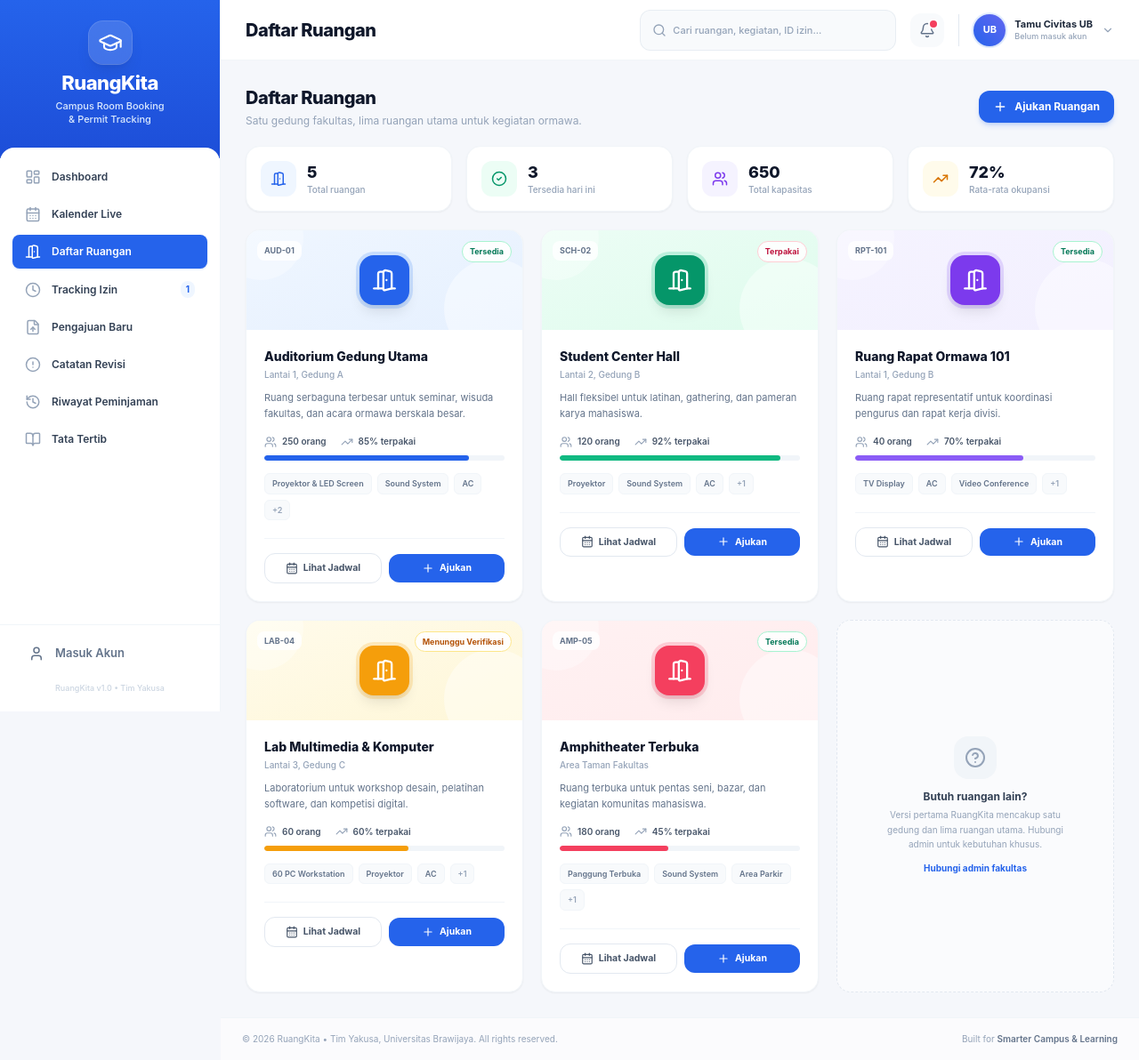
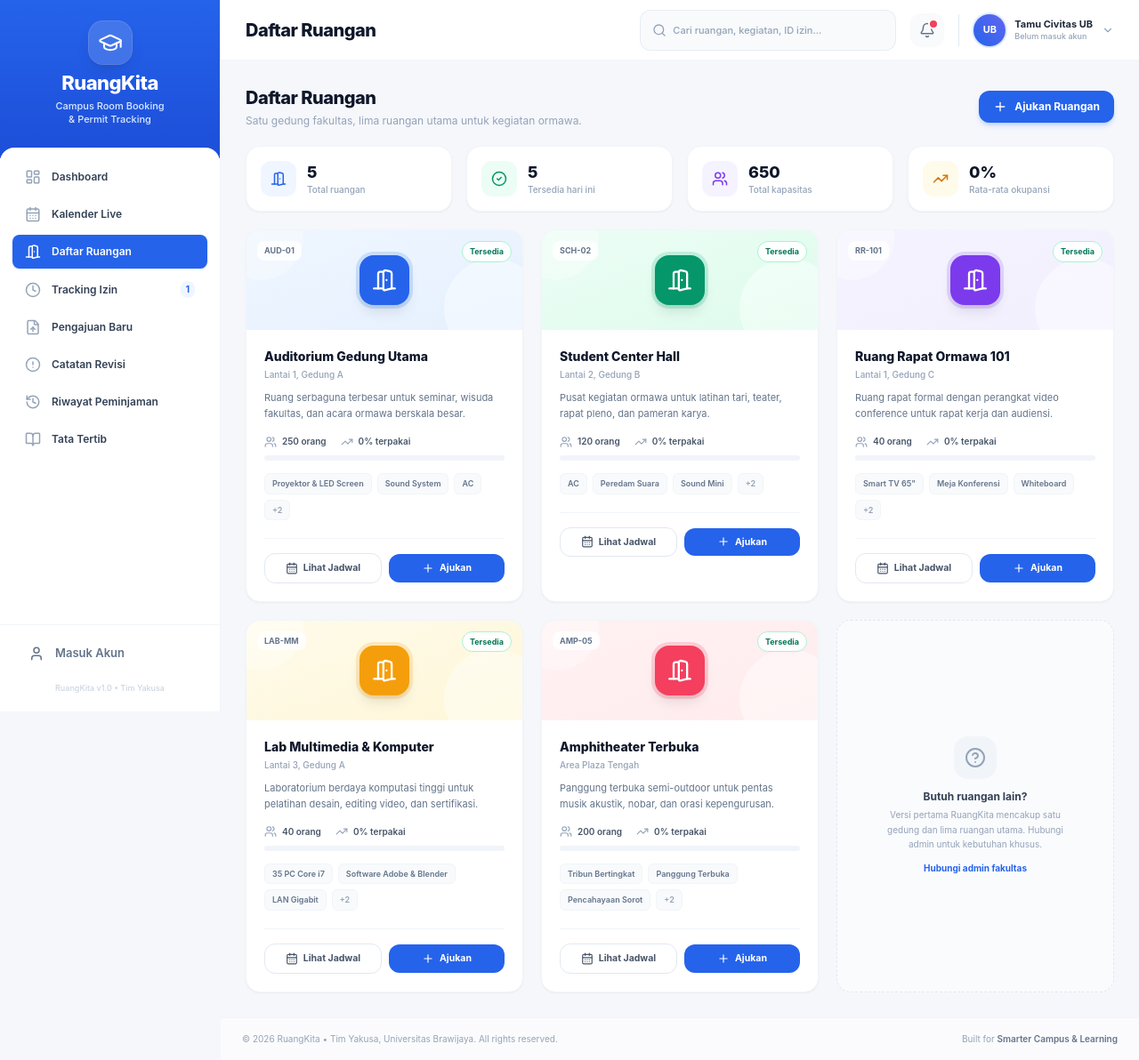
Before and after one commit to Zenqirtz/RuangKita, a Laravel app: page /rooms in a window 1280 px wide. Shown: the whole page at 89% size. Run offline with Laravel 12, Linux system fonts and the light colour scheme; tables that the repository leaves empty hold one stand-in row (values such as "Sample post"); style sheets or scripts are compiled from the project's sources; some libraries are stand-ins or nearby versions; some web fonts are replaced.

Commit message:
feat: restore calendar bottom sections with live db records and wire rooms page to real data

```diff
--- /dev/null
+++ b/app/Http/Controllers/RoomController.php
@@ -0,0 +1,140 @@
+<?php
+
+namespace App\Http\Controllers;
+
+use App\Models\Permit;
+use Carbon\Carbon;
+use Illuminate\Http\Request;
+use Inertia\Inertia;
+use Inertia\Response;
+
+class RoomController extends Controller
+{
+    /**
+     * Display rooms list with dynamic occupancy and availability calculated from DB.
+     */
+    public function index(Request $request): Response
+    {
+        $today = Carbon::today();
+
+        // Get approved permits for today
+        $todayApprovedPermits = Permit::query()
+            ->whereDate('date', $today)
+            ->where('stage', 'approved')
+            ->get();
+
+        // Get all approved permits this month to calculate occupancy per room
+        $startOfMonth = $today->copy()->startOfMonth();
+        $endOfMonth = $today->copy()->endOfMonth();
+        $monthApprovedPermits = Permit::query()
+            ->whereBetween('date', [$startOfMonth->format('Y-m-d'), $endOfMonth->format('Y-m-d')])
+            ->where('stage', 'approved')
+            ->get();
+
+        $roomsData = [
+            [
+                'id' => 1,
+                'name' => 'Auditorium Gedung Utama',
+                'shortName' => 'Auditorium',
+                'code' => 'AUD-01',
+                'capacity' => 250,
+                'floor' => 'Lantai 1, Gedung A',
+                'accent' => 'blue',
+                'facilities' => ['Proyektor & LED Screen', 'Sound System', 'AC', 'Panggung', 'Wi-Fi'],
+                'description' => 'Ruang serbaguna terbesar untuk seminar, wisuda fakultas, dan acara ormawa berskala besar.',
+            ],
+            [
+                'id' => 2,
+                'name' => 'Student Center Hall',
+                'shortName' => 'Student Center',
+                'code' => 'SCH-02',
+                'capacity' => 120,
+                'floor' => 'Lantai 2, Gedung B',
+                'accent' => 'emerald',
+                'facilities' => ['AC', 'Peredam Suara', 'Sound Mini', 'Matras Portabel', 'Wi-Fi'],
+                'description' => 'Pusat kegiatan ormawa untuk latihan tari, teater, rapat pleno, dan pameran karya.',
+            ],
+            [
+                'id' => 3,
+                'name' => 'Ruang Rapat Ormawa 101',
+                'shortName' => 'Ruang Rapat 101',
+                'code' => 'RR-101',
+                'capacity' => 40,
+                'floor' => 'Lantai 1, Gedung C',
+                'accent' => 'violet',
+                'facilities' => ['Smart TV 65"', 'Meja Konferensi', 'Whiteboard', 'AC', 'Webcam Group'],
+                'description' => 'Ruang rapat formal dengan perangkat video conference untuk rapat kerja dan audiensi.',
+            ],
+            [
+                'id' => 4,
+                'name' => 'Lab Multimedia & Komputer',
+                'shortName' => 'Lab Multimedia',
+                'code' => 'LAB-MM',
+                'capacity' => 40,
+                'floor' => 'Lantai 3, Gedung A',
+                'accent' => 'amber',
+                'facilities' => ['35 PC Core i7', 'Software Adobe & Blender', 'LAN Gigabit', 'AC', 'UPS'],
+                'description' => 'Laboratorium berdaya komputasi tinggi untuk pelatihan desain, editing video, dan sertifikasi.',
+            ],
+            [
+                'id' => 5,
+                'name' => 'Amphitheater Terbuka',
+                'shortName' => 'Amphitheater',
+                'code' => 'AMP-05',
+                'capacity' => 200,
+                'floor' => 'Area Plaza Tengah',
+                'accent' => 'rose',
+                'facilities' => ['Tribun Bertingkat', 'Panggung Terbuka', 'Pencahayaan Sorot', 'Stopkontak', 'Wi-Fi Outdoor'],
+                'description' => 'Panggung terbuka semi-outdoor untuk pentas musik akustik, nobar, dan orasi kepengurusan.',
+            ],
+        ];
+
+        // 30 days * 14 hours per month = 420 slot hours per room
+        $maxHoursPerMonth = 30 * 14;
+
+        $totalCapacity = 0;
+        $roomsWithStatus = [];
+        $occupiedCountToday = 0;
+
+        foreach ($roomsData as $room) {
+            $totalCapacity += $room['capacity'];
+
+            $isBookedToday = $todayApprovedPermits->contains('room_id', $room['id']);
+            if ($isBookedToday) {
+                $occupiedCountToday++;
+            }
+
+            // Calculate room occupancy based on booked hours this month
+            $roomBookedHours = $monthApprovedPermits
+                ->where('room_id', $room['id'])
+                ->reduce(function ($carry, $p) {
+                    $start = (int) substr($p->start, 0, 2);
+                    $end = (int) substr($p->end, 0, 2);
+
+                    return $carry + max(1, $end - $start);
+                }, 0);
+
+            $occupancyRate = round(($roomBookedHours / $maxHoursPerMonth) * 100);
+
+            $roomsWithStatus[] = array_merge($room, [
+                'status' => $isBookedToday ? 'booked' : 'available',
+                'occupancy' => min(100, max(0, $occupancyRate)),
+            ]);
+        }
+
+        $totalRooms = count($roomsData);
+        $availableTodayCount = $totalRooms - $occupiedCountToday;
+
+        $avgOccupancy = round(collect($roomsWithStatus)->avg('occupancy') ?? 0);
+
+        return Inertia::render('Rooms', [
+            'rooms' => $roomsWithStatus,
+            'stats' => [
+                'totalRooms' => $totalRooms,
+                'availableToday' => $availableTodayCount,
+                'totalCapacity' => $totalCapacity,
+                'avgOccupancy' => $avgOccupancy,
+            ],
+        ]);
+    }
+}
--- a/resources/js/Data/ruangkita.js
+++ b/resources/js/Data/ruangkita.js
@@ -197,51 +197,9 @@ export const quickAccess = [
     },
 ];
 
-export const weeklyOccupancy = [
-    { label: 'Auditorium', value: 34, color: '#2563EB' },
-    { label: 'Student Center', value: 24, color: '#10B981' },
-    { label: 'Lab Multimedia', value: 18, color: '#F59E0B' },
-    { label: 'Ruang Rapat', value: 14, color: '#8B5CF6' },
-    { label: 'Amphitheater', value: 10, color: '#F43F5E' },
-];
+export const weeklyOccupancy = [];
 
-export const dashboardStats = [
-    {
-        label: 'Ruangan Tersedia',
-        value: '3',
-        suffix: 'dari 5 ruangan',
-        icon: 'door',
-        accent: 'blue',
-    },
-    {
-        label: 'Menunggu Verifikasi',
-        value: '3',
-        suffix: 'Di admin fakultas',
-        icon: 'clock',
-        accent: 'violet',
-    },
-    {
-        label: 'Menunggu TTD',
-        value: '2',
-        suffix: 'Wakil Dekan III',
-        icon: 'fileCheck',
-        accent: 'amber',
-    },
-    {
-        label: 'Izin Disetujui',
-        value: '8',
-        suffix: 'Bulan ini',
-        icon: 'check',
-        accent: 'emerald',
-    },
-    {
-        label: 'Perlu Revisi',
-        value: '1',
-        suffix: 'Tindakan diperlukan',
-        icon: 'alert',
-        accent: 'rose',
-    },
-];
+export const dashboardStats = [];
 
 /**
  * Data kalender bersumber dari database nyata melalui CalendarController.
--- a/resources/js/Pages/Calendar.jsx
+++ b/resources/js/Pages/Calendar.jsx
@@ -56,6 +56,8 @@ export default function Calendar({
     prevWeek = null,
     nextWeek = null,
     stats = {},
+    todayRoomStatuses = [],
+    availableSlots = [],
 }) {
     const [roomFilter, setRoomFilter] = useState('all');
 
@@ -319,6 +321,80 @@ export default function Calendar({
                     </div>
                 </div>
             </section>
+
+            <section className="grid grid-cols-1 md:grid-cols-2 xl:grid-cols-3 gap-5 items-start">
+                <div className="md:col-span-2 xl:col-span-1 bg-white rounded-2xl border border-slate-100 shadow-sm p-5">
+                    <h3 className="text-sm font-bold text-slate-900">Status Ruangan Hari Ini</h3>
+                    <p className="text-[10px] text-slate-400 mt-0.5">Status dari pengajuan yang sudah disetujui.</p>
+                    <div className="mt-4 space-y-3">
+                        {todayRoomStatuses.length === 0 ? (
+                            <p className="text-[11px] text-slate-400">Data status ruangan belum tersedia.</p>
+                        ) : todayRoomStatuses.map((room) => (
+                            <div key={room.id} className="flex items-center justify-between gap-3">
+                                <div className="min-w-0">
+                                    <p className="text-[11px] font-bold text-slate-700 truncate">{room.shortName}</p>
+                                    <p className="text-[9px] text-slate-400">Kapasitas {room.capacity} orang</p>
+                                    {room.eventToday && (
+                                        <p className="text-[9px] text-slate-400 truncate">{room.eventToday} · {room.hoursToday}</p>
+                                    )}
+                                </div>
+                                <span className={`text-[9px] font-bold px-2 py-0.5 rounded-full border ${
+                                    room.hasSchedule
+                                        ? 'bg-blue-50 text-blue-700 border-blue-200'
+                                        : 'bg-slate-50 text-slate-600 border-slate-200'
+                                }`}>
+                                    {room.statusLabel}
+                                </span>
+                            </div>
+                        ))}
+                    </div>
+                </div>
+
+                <div className="bg-white rounded-2xl border border-slate-100 shadow-sm p-5">
+                    <h3 className="text-sm font-bold text-slate-900">Jadwal Ruangan</h3>
+                    <p className="text-[10px] text-slate-400 mt-0.5">Jadwal tersedia dari database minggu ini.</p>
+                    <div className="mt-4 space-y-2.5">
+                        {availableSlots.length === 0 ? (
+                            <p className="text-[11px] text-slate-400">Belum ada jadwal pengajuan di minggu ini.</p>
+                        ) : availableSlots.map((slot) => (
+                            <div
+                                key={slot.roomId}
+                                className="flex items-center justify-between gap-3 p-3 rounded-xl bg-slate-50 border border-slate-100"
+                            >
+                                <div className="min-w-0">
+                                    <p className="text-[11px] font-bold text-slate-700 truncate">{slot.room}</p>
+                                    <p className="text-[9.5px] text-slate-400 mt-0.5 truncate">{slot.time}</p>
+                                </div>
+                                <a
+                                    href="/bookings/create"
+                                    className="text-[9.5px] font-bold text-blue-600 bg-white border border-blue-100 px-2.5 py-1.5 rounded-lg hover:bg-blue-50 shrink-0"
+                                >
+                                    Ajukan
+                                </a>
+                            </div>
+                        ))}
+                    </div>
+                </div>
+
+                <div className="bg-gradient-to-br from-blue-600 to-indigo-700 rounded-2xl p-5 text-white shadow-lg shadow-blue-600/15 flex flex-col justify-between">
+                    <div>
+                        <div className="w-10 h-10 rounded-xl bg-white/15 flex items-center justify-center mb-3">
+                            <Icon name="shield" className="w-5 h-5 text-white" />
+                        </div>
+                        <h3 className="text-sm font-bold">Pemeriksaan Jadwal</h3>
+                        <p className="text-[11px] text-blue-100/90 leading-relaxed mt-2">
+                            Kalender menampilkan data pengajuan aktual. Pastikan cek ketersediaan sebelum mengirim pengajuan.
+                        </p>
+                    </div>
+                    <a
+                        href="/guidelines"
+                        className="mt-4 inline-flex items-center gap-1.5 text-[11px] font-bold text-white hover:gap-2.5 transition-all"
+                    >
+                        Baca tata tertib
+                        <Icon name="arrowRight" className="w-3.5 h-3.5" />
+                    </a>
+                </div>
+            </section>
         </RuangKitaLayout>
     );
 }
--- a/resources/js/Pages/Rooms.jsx
+++ b/resources/js/Pages/Rooms.jsx
@@ -1,10 +1,10 @@
 import React from 'react';
 import RuangKitaLayout from '@/Layouts/RuangKitaLayout';
 import Icon from '@/Components/RuangKita/Icon';
-import { rooms, roomStatusStyles } from '@/Data/ruangkita';
+import { roomStatusStyles } from '@/Data/ruangkita';
 import { accentStyles } from '@/Components/RuangKita/accent';
 
-export default function Rooms() {
+export default function Rooms({ rooms = [], stats = {} }) {
     return (
         <RuangKitaLayout activeTab="rooms">
             <div className="flex flex-col sm:flex-row sm:items-center sm:justify-between gap-3">
@@ -25,10 +25,10 @@ export default function Rooms() {
 
             <div className="grid grid-cols-2 md:grid-cols-4 gap-4">
                 {[
-                    { label: 'Total ruangan', value: '5', icon: 'door', accent: accentStyles.blue },
-                    { label: 'Tersedia hari ini', value: '3', icon: 'check', accent: accentStyles.emerald },
-                    { label: 'Total kapasitas', value: '650', icon: 'users', accent: accentStyles.violet },
-                    { label: 'Rata-rata okupansi', value: '72%', icon: 'trending', accent: accentStyles.amber },
+                    { label: 'Total ruangan', value: String(stats.totalRooms ?? rooms.length), icon: 'door', accent: accentStyles.blue },
+                    { label: 'Tersedia hari ini', value: String(stats.availableToday ?? rooms.length), icon: 'check', accent: accentStyles.emerald },
+                    { label: 'Total kapasitas', value: String(stats.totalCapacity ?? '650'), icon: 'users', accent: accentStyles.violet },
+                    { label: 'Rata-rata okupansi', value: `${stats.avgOccupancy ?? 0}%`, icon: 'trending', accent: accentStyles.amber },
                 ].map((item) => (
                     <div key={item.label} className="min-w-0 bg-white rounded-2xl border border-slate-100 shadow-sm p-4 flex items-center gap-3">
                         <div className={`w-10 h-10 rounded-xl flex items-center justify-center shrink-0 ${item.accent.tile}`}>
--- a/routes/web.php
+++ b/routes/web.php
@@ -7,6 +7,7 @@ use App\Http\Controllers\HistoryController;
 use App\Http\Controllers\PermitController;
 use App\Http\Controllers\ProfileController;
 use App\Http\Controllers\RevisionController;
+use App\Http\Controllers\RoomController;
 use Illuminate\Support\Facades\Route;
 use Inertia\Inertia;
 
@@ -15,9 +16,7 @@ Route::get('/dashboard', [DashboardController::class, 'index'])->name('dashboard
 
 Route::get('/calendar', [CalendarController::class, 'index'])->name('calendar');
 
-Route::get('/rooms', function () {
-    return Inertia::render('Rooms');
-})->name('rooms.index');
+Route::get('/rooms', [RoomController::class, 'index'])->name('rooms.index');
 
 Route::get('/bookings/create', function () {
     return Inertia::render('Bookings/Create');
```
Also changed, not shown: app/Http/Controllers/CalendarController.php (+53 -1 lines).
